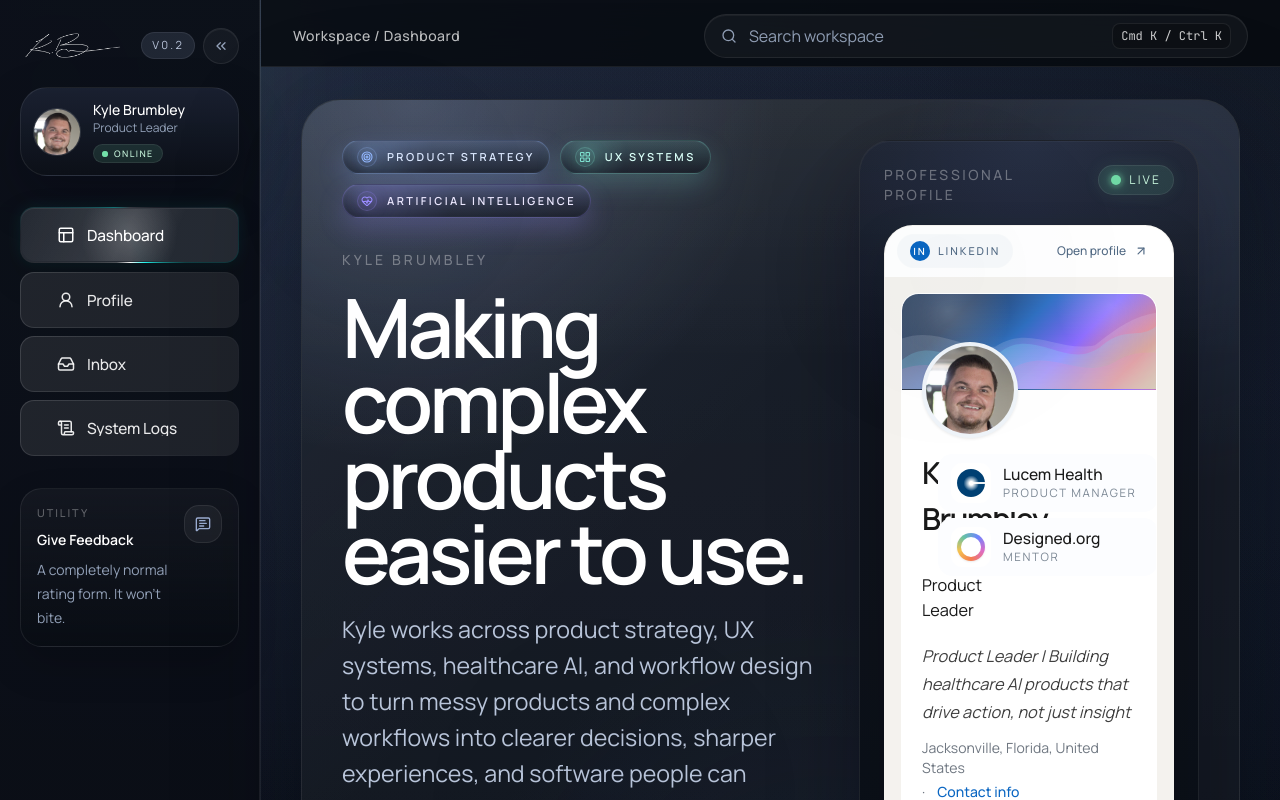
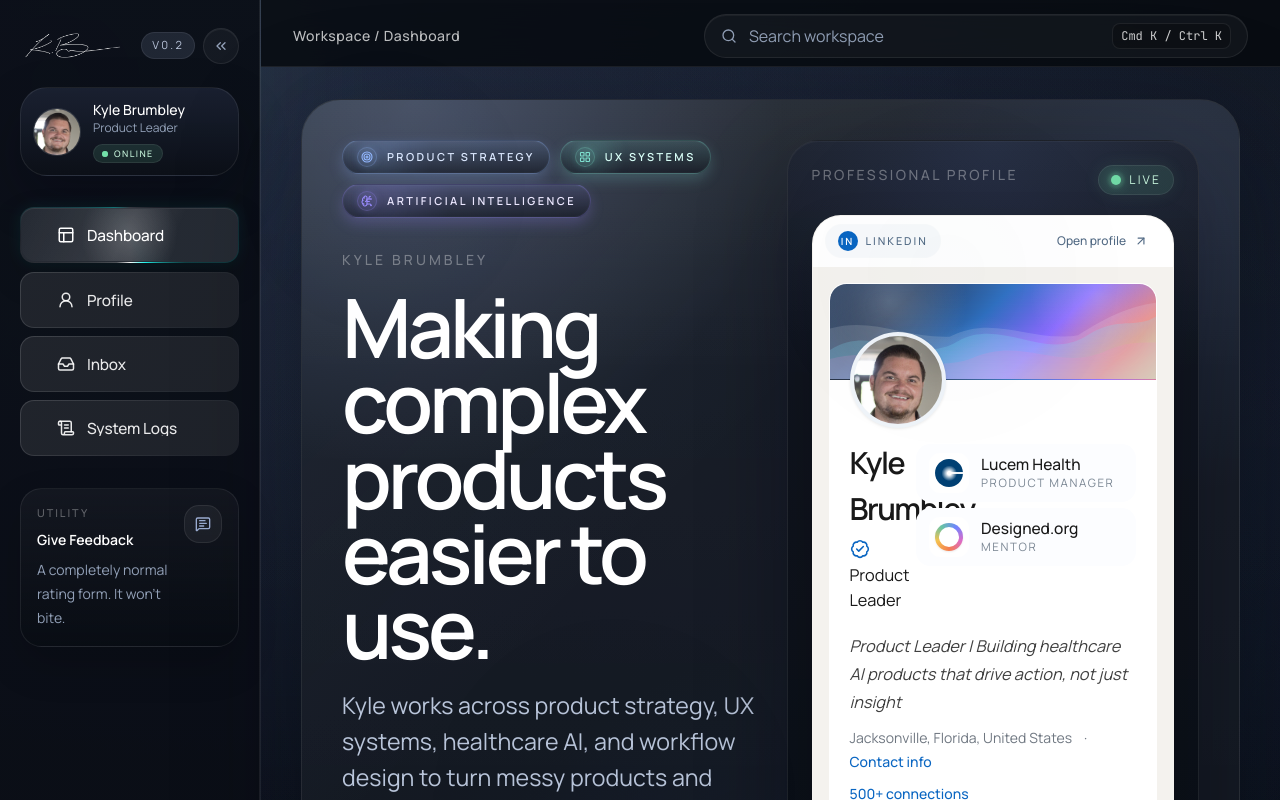
Before and after one commit to dumpsteredition/theOS, a Next.js app: page / in a window 1280 px wide. Shown: the top 800 px of the page. Built offline with nearby package versions, Linux system fonts and the light colour scheme.

Commit message:
Refine homepage hero responsiveness

```diff
--- a/app/globals.css
+++ b/app/globals.css
@@ -85,6 +85,22 @@ body::after {
     radial-gradient(circle at 30% 24%, rgba(142, 162, 205, 0.08), transparent 18%),
     radial-gradient(circle at 74% 34%, rgba(59, 80, 120, 0.1), transparent 20%),
     radial-gradient(circle at 48% 100%, rgba(39, 55, 86, 0.08), transparent 24%);
+}
+
+.dashboard-hero-layout {
+  grid-template-columns: minmax(0, 1fr);
+}
+
+@media (min-width: 1280px) {
+  .dashboard-hero-layout {
+    grid-template-columns: minmax(0, 1fr) minmax(0, 1fr);
+  }
+}
+
+@media (min-width: 1700px) {
+  .dashboard-hero-layout {
+    grid-template-columns: minmax(0, 1.3fr) minmax(340px, 0.7fr);
+  }
 }
 
 a,
--- a/components/sections/dashboard-home-redesign.tsx
+++ b/components/sections/dashboard-home-redesign.tsx
@@ -6,6 +6,7 @@ import Link from "next/link";
 import {
   ArrowUpRight,
   BadgeCheck,
+  BrainCircuit,
   ChevronDown,
   Compass,
   HeartPulse,
@@ -76,7 +77,7 @@ const heroFocusPills = [
   },
   {
     label: "Artificial Intelligence",
-    icon: HeartPulse,
+    icon: BrainCircuit,
     color: "#9b8cff",
     background: "rgba(155,140,255,0.14)",
     border: "rgba(155,140,255,0.24)",
@@ -507,7 +508,7 @@ export function DashboardHomeRedesign() {
           aria-hidden="true"
           className="pointer-events-none absolute inset-0 bg-[radial-gradient(circle_at_12%_0%,rgba(155,176,226,0.24),transparent_30%),radial-gradient(circle_at_92%_12%,rgba(72,92,141,0.24),transparent_24%),radial-gradient(circle_at_56%_100%,rgba(39,56,92,0.18),transparent_36%),linear-gradient(180deg,rgba(255,255,255,0.05),transparent_30%)]"
         />
-          <div className="relative grid gap-8 xl:grid-cols-[minmax(0,1.3fr)_minmax(340px,0.7fr)]">
+          <div className="dashboard-hero-layout relative grid gap-8">
             <div className="space-y-8">
               <div className="flex flex-wrap items-center gap-2.5">
                 {heroFocusPills.map((pill) => (
@@ -1113,16 +1114,16 @@ function HeroFocusPill({
       style={{
         borderColor: pill.border,
         background: `linear-gradient(180deg, ${pill.background}, rgba(10,14,22,0.5))`,
-        boxShadow: `0 0 0 1px rgba(255,255,255,0.02) inset, 0 10px 26px ${pill.glow}`,
+        boxShadow: `0 0 0 1px rgba(255,255,255,0.02) inset, 0 6px 14px ${pill.glow}`,
       }}
       animate={
         reducedMotion
           ? undefined
           : {
               boxShadow: [
-                `0 0 0 1px rgba(255,255,255,0.02) inset, 0 10px 22px ${pill.glow}`,
-                `0 0 0 1px rgba(255,255,255,0.03) inset, 0 12px 30px ${softGlow}`,
-                `0 0 0 1px rgba(255,255,255,0.02) inset, 0 10px 22px ${pill.glow}`,
+                `0 0 0 1px rgba(255,255,255,0.02) inset, 0 5px 12px ${pill.glow}`,
+                `0 0 0 1px rgba(255,255,255,0.03) inset, 0 7px 16px ${softGlow}`,
+                `0 0 0 1px rgba(255,255,255,0.02) inset, 0 5px 12px ${pill.glow}`,
               ],
             }
       }
@@ -1189,7 +1190,7 @@ function HeroFocusPill({
             borderColor: `${pill.color}3b`,
             backgroundColor: `${pill.color}1f`,
             color: pill.color,
-            boxShadow: `0 0 16px ${pill.glow}`,
+            boxShadow: `0 0 8px ${pill.glow}`,
           }}
           animate={
             reducedMotion
@@ -1197,9 +1198,9 @@ function HeroFocusPill({
               : {
                   scale: [1, 1.08, 1],
                   boxShadow: [
-                    `0 0 10px ${pill.glow}`,
-                    `0 0 22px ${strongGlow}`,
-                    `0 0 12px ${pill.glow}`,
+                    `0 0 6px ${pill.glow}`,
+                    `0 0 12px ${strongGlow}`,
+                    `0 0 7px ${pill.glow}`,
                   ],
                 }
           }
```
